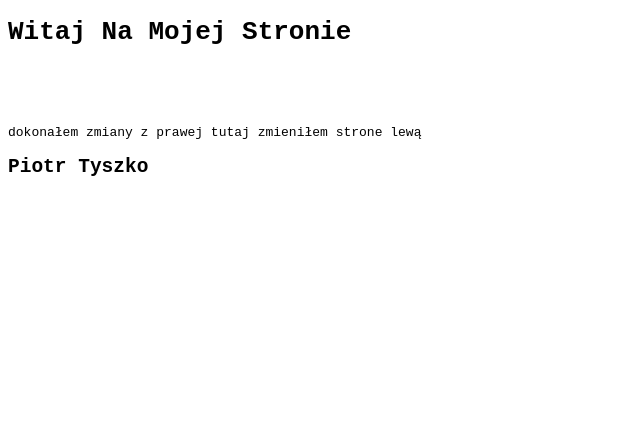
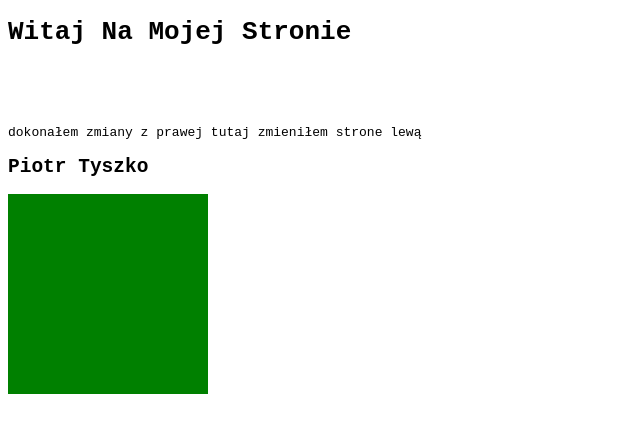
Before and after one commit to MasnyBen420/kurscieszyn, a plain HTML site: page index.html in a window 1280 px wide. Shown: the whole page, without its empty margins (0-640 px from the left). Drawn offline with Linux system fonts and the light colour scheme.

Commit message:
adding div from right

```diff
--- a/index.html
+++ b/index.html
@@ -7,11 +7,20 @@
     <title>kurs</title>
     <link rel="stylesheet" href="style.css">
     <link rel="script" href="script.js">
+    <style>
+        .div2{
+            width: 200px;
+            height: 200px;
+            background-color: green;
+        }
+
+    </style>
 </head>
 <body>
     <h1>Witaj Na Mojej Stronie</h1> <br><br><br><br>
     dokonałem zmiany z prawej
     tutaj zmieniłem strone lewą
     <h2>Piotr Tyszko</h2>
+    <div class="div2"></div>
 </body>
 </html>
```
